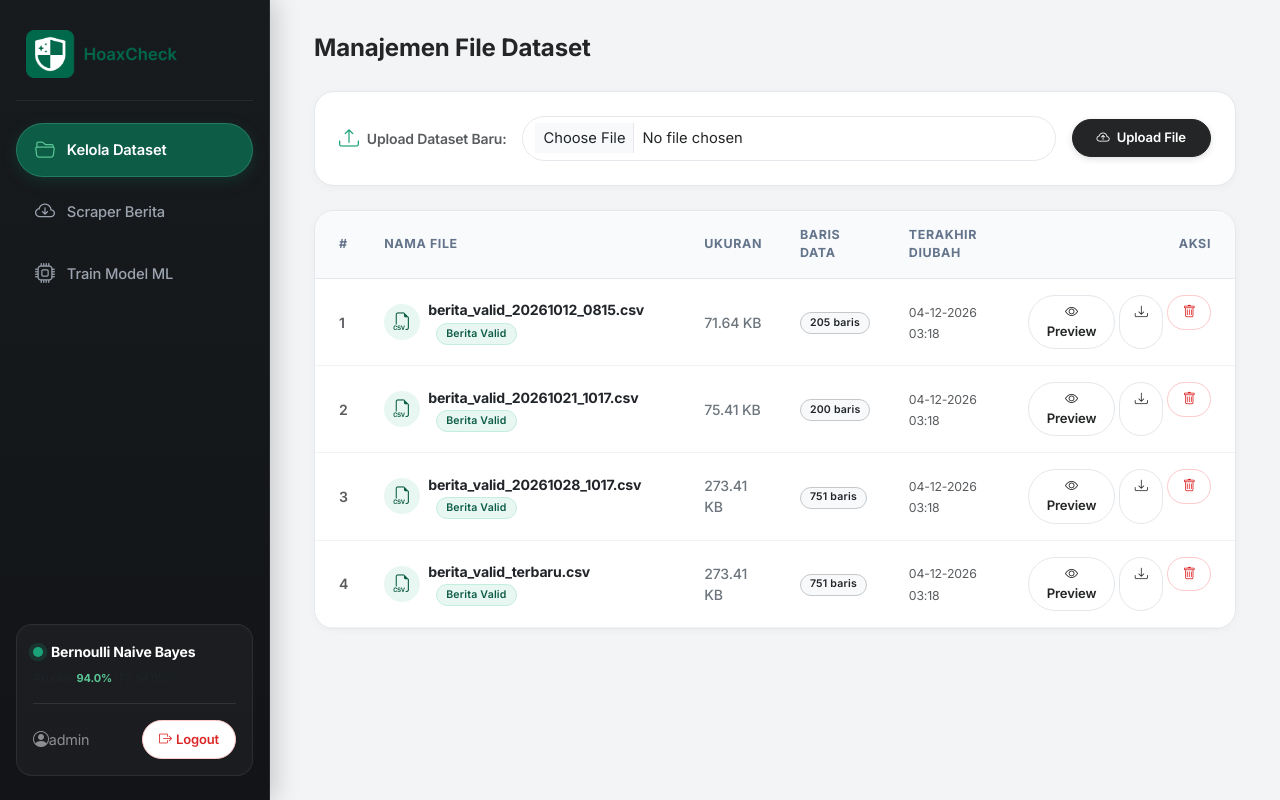
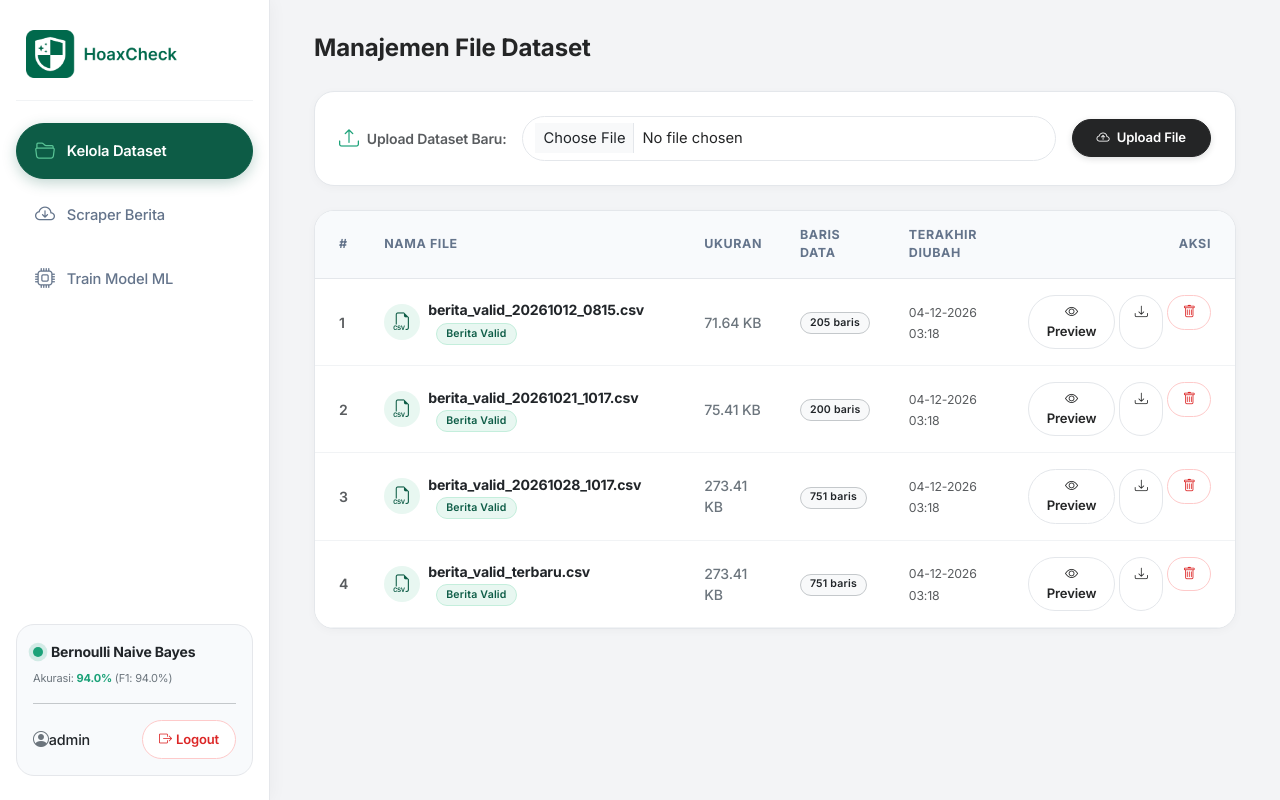
Before and after one commit to M-Aqilaz/HoaxCheckML, a Flask app: page /dataset in a window 1280 px wide. Run offline with Flask 3, Linux system fonts and the light colour scheme; the visitor is signed in with stand-in values (Sample User, id 1).

Commit message:
style(sidebar): change sidebar background to clean white and adjust typography

```diff
--- a/web/templates/base.html
+++ b/web/templates/base.html
@@ -14,9 +14,9 @@
     <style>
         :root {
             --sidebar-width: 270px;
-            --sidebar-bg: #181b1e;
-            --sidebar-hover: rgba(255, 255, 255, 0.07);
-            --sidebar-border: rgba(255, 255, 255, 0.08);
+            --sidebar-bg: #ffffff;
+            --sidebar-hover: #f3f4f6;
+            --sidebar-border: #e5e7eb;
 
             /* Design System Tokens */
             --primary: #1ca279;
@@ -41,27 +41,27 @@
             overflow-x: hidden;
         }
 
-        /* SIDEBAR STYLES */
+        /* SIDEBAR STYLES (Light Modern Design System) */
         .sidebar {
             width: var(--sidebar-width);
             height: 100vh;
             position: fixed;
             top: 0;
             left: 0;
-            background: linear-gradient(180deg, #181b1e 0%, #121417 100%);
+            background: #ffffff;
             border-right: 1px solid var(--sidebar-border);
-            color: #9ba3af;
+            color: #64748b;
             padding: 24px 16px;
             display: flex;
             flex-direction: column;
             z-index: 1040;
-            box-shadow: 4px 0 24px rgba(0, 0, 0, 0.2);
+            box-shadow: 2px 0 16px rgba(0, 0, 0, 0.04);
             transition: transform 0.3s cubic-bezier(0.4, 0, 0.2, 1);
         }
 
         .sidebar-brand {
             padding: 6px 10px 22px 10px;
-            border-bottom: 1px solid rgba(255, 255, 255, 0.07);
+            border-bottom: 1px solid #f1f3f5;
             margin-bottom: 22px;
             display: flex;
             align-items: center;
@@ -86,8 +86,8 @@
             display: flex;
             align-items: center;
             gap: 12px;
-            padding: 11px 18px;
-            color: #9ba3af;
+            padding: 12px 18px;
+            color: #64748b;
             border-radius: 9999px; /* Design system pill shape */
             text-decoration: none;
             font-size: 0.92rem;
@@ -99,7 +99,7 @@
 
         .nav-item-custom:hover {
             background-color: var(--sidebar-hover);
-            color: #ffffff;
+            color: var(--neutral);
             transform: translateX(3px);
         }
 
@@ -107,8 +107,8 @@
             background: var(--primary-dark);
             color: #ffffff;
             font-weight: 600;
-            border: 1px solid rgba(90, 197, 150, 0.3);
-            box-shadow: 0 4px 14px rgba(13, 92, 70, 0.35);
+            border: 1px solid var(--primary-dark);
+            box-shadow: 0 4px 14px rgba(13, 92, 70, 0.25);
         }
 
         .nav-item-custom.active i {
@@ -117,9 +117,9 @@
 
         /* MODEL STATUS & FOOTER CARD */
         .sidebar-footer-card {
-            background: rgba(255, 255, 255, 0.035);
-            border: 1px solid rgba(255, 255, 255, 0.08);
-            border-radius: 16px;
+            background: #f8fafc;
+            border: 1px solid #e5e7eb;
+            border-radius: 18px;
             padding: 16px;
             margin-top: auto;
         }
@@ -147,7 +147,7 @@
         /* MOBILE HEADER */
         .mobile-header {
             display: none;
-            background: #181b1e;
+            background: #ffffff;
             padding: 14px 20px;
             align-items: center;
             justify-content: space-between;
@@ -155,6 +155,7 @@
             position: sticky;
             top: 0;
             z-index: 1030;
+            box-shadow: 0 2px 10px rgba(0, 0, 0, 0.03);
         }
 
         .sidebar-overlay {
@@ -486,27 +487,27 @@
     </div>
 
     <!-- Status Model & User Footer -->
-    <div class="sidebar-footer-card text-muted small">
+    <div class="sidebar-footer-card small">
         <div class="d-flex align-items-center gap-2 mb-2">
             {% if model_info %}
                 <div class="rounded-circle pulse-active-dot" style="width: 10px; height: 10px;"></div>
-                <strong class="text-white">{{ model_info.algorithm }}</strong>
+                <strong class="text-dark">{{ model_info.algorithm }}</strong>
             {% else %}
                 <div class="bg-secondary rounded-circle" style="width: 10px; height: 10px;"></div>
-                <span>Model: Belum Dilatih</span>
+                <span class="text-secondary">Model: Belum Dilatih</span>
             {% endif %}
         </div>
-        <div class="mb-3" style="font-size: 11px;">
+        <div class="mb-3 text-secondary" style="font-size: 11px;">
             {% if model_info %}
-                Akurasi: <span class="fw-bold" style="color: var(--secondary);">{{ model_info.accuracy }}%</span> (F1: {{ model_info.f1_score }}%)
+                Akurasi: <span class="fw-bold" style="color: var(--primary);">{{ model_info.accuracy }}%</span> (F1: {{ model_info.f1_score }}%)
             {% else %}
                 Buka menu <strong>Train Model ML</strong> untuk mulai
             {% endif %}
         </div>
 
-        <div class="d-flex justify-content-between align-items-center pt-3 border-top border-secondary border-opacity-25 mt-2">
-            <span class="text-white-50 d-flex align-items-center gap-1.5" style="font-size: 0.9rem;">
-                <i class="bi bi-person-circle fs-6"></i>admin
+        <div class="d-flex justify-content-between align-items-center pt-3 border-top border-secondary-subtle mt-2">
+            <span class="text-dark d-flex align-items-center gap-1.5 fw-medium" style="font-size: 0.9rem;">
+                <i class="bi bi-person-circle fs-6 text-secondary"></i>admin
             </span>
             <a href="/logout" class="btn btn-outline-danger rounded-pill fw-semibold py-1.5 px-3" style="font-size: 13px;">
                 <i class="bi bi-box-arrow-right me-1"></i>Logout
```
